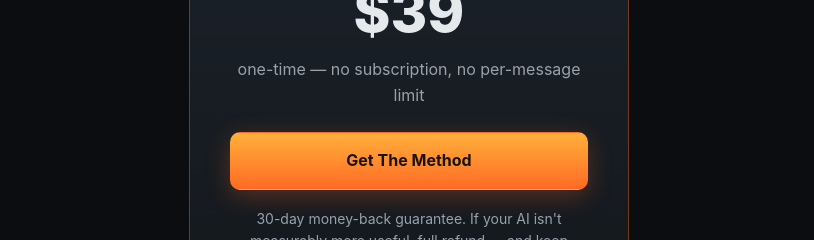
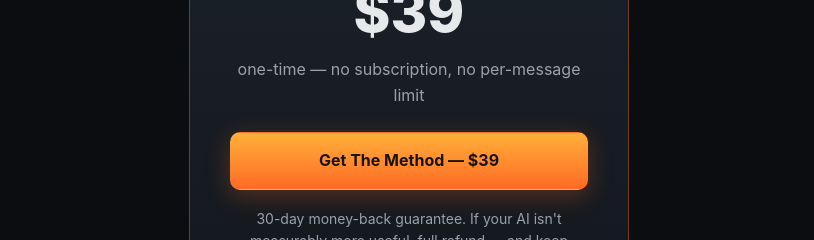
Before and after one commit to freeemc2/total-ai-recall, a plain HTML site: page index.html in a window 1280 px wide. Shown: the part 2780-3020 px from the top of the page, without its empty margins (231-1045 px from the left). Drawn offline with Linux system fonts and the light colour scheme.

Commit message:
Wire Gumroad checkout URL into buy button + free-kit README

```diff
--- a/index.html
+++ b/index.html
@@ -182,8 +182,7 @@
     <div class="price-box">
       <div class="amt">$39</div>
       <div class="per">one-time — no subscription, no per-message limit</div>
-      <a class="btn btn-primary" href="#" style="width:100%">Get The Method</a>
-      <!-- swap href for the Gumroad checkout link -->
+      <a class="btn btn-primary" href="https://freebird341.gumroad.com/l/gfbveh?wanted=true" style="width:100%">Get The Method — $39</a>
       <div class="guarantee">30-day money-back guarantee. If your AI isn't measurably more useful, full refund — and keep everything.</div>
     </div>
     <p class="lead" style="margin-top:28px">The files stay free forever. You're paying for the knowledge, not the templates.</p>
```
Also changed, not shown: 1 other file.
